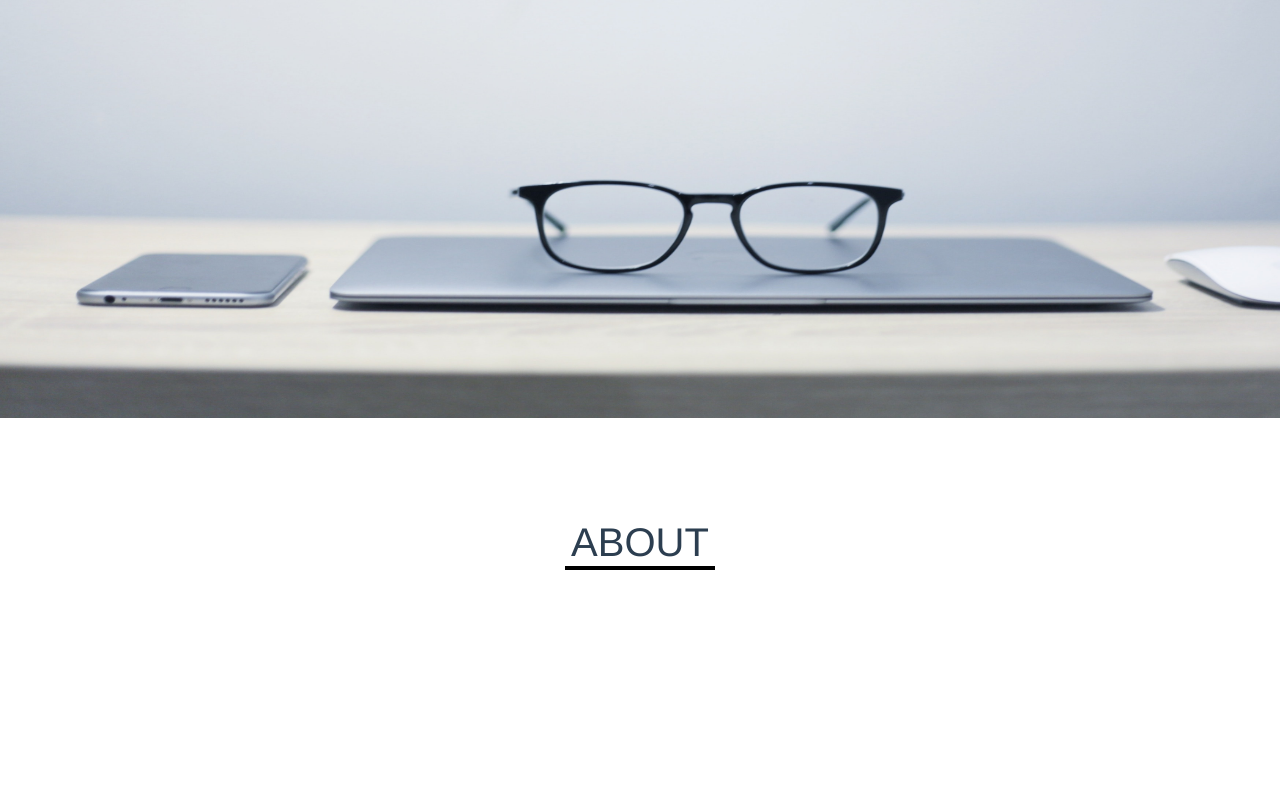
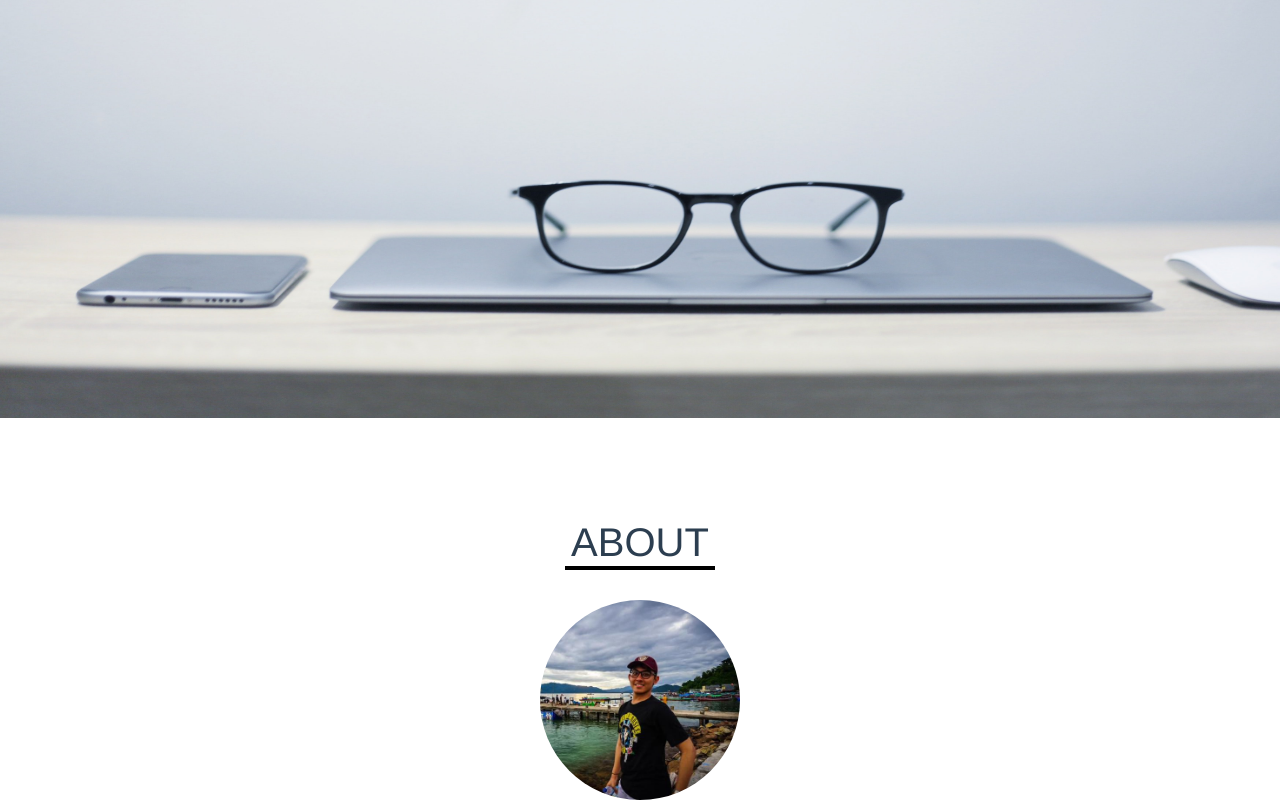
Before and after one commit to farhanrbnn/personal-web, a Vue app: page / in a window 1280 px wide. Shown: the part 383-1183 px from the top of the page. Before the commit the page ends 953 px from the top, so only its background shows below. Built offline with nearby package versions, Linux system fonts and the light colour scheme.

Commit message:
update aboutMe section

```diff
--- a/src/components/aboutMe.vue
+++ b/src/components/aboutMe.vue
@@ -1,6 +1,9 @@
 <template>
-	<div>
+	<div id="aboutMe">
 		<h1>ABOUT</h1>
+		<div>
+			<img v-bind:src="require('@/assets/farhan.jpg')" width="200">
+		</div>
 	</div>
 </template>
 
@@ -16,4 +19,9 @@
 		margin: 0 auto;
 		width: 150px;
 	}
+
+	img {
+		margin-top: 30px;
+		border-radius: 50%;
+	}
 </style>
```
Also changed, not shown: src/assets/farhan.jpg (added).
